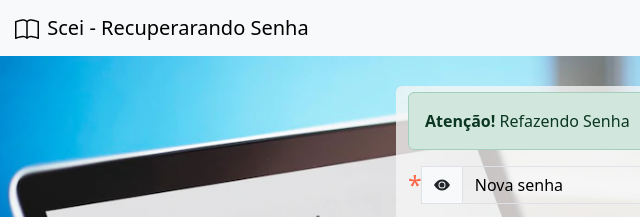
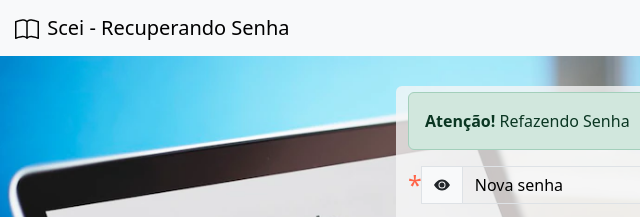
Before and after one commit to m-maciel3/agenda, a plain HTML site: page html/recuperandoSenha.html in a window 1280 px wide. Shown: the top 217 px of the page, 0-640 px from the left. Drawn offline with nearby package versions, Linux system fonts and the light colour scheme.

Commit message:
atualização

```diff
--- a/html/recuperandoSenha.html
+++ b/html/recuperandoSenha.html
@@ -19,7 +19,7 @@
             <svg xmlns="" width="30" height="24" fill="currentColor" class="bi bi-book" viewBox="0 0 16 16">
               <path d="M1 2.828c.885-.37 2.154-.769 3.388-.893 1.33-.134 2.458.063 3.112.752v9.746c-.935-.53-2.12-.603-3.213-.493-1.18.12-2.37.461-3.287.811V2.828zm7.5-.141c.654-.689 1.782-.886 3.112-.752 1.234.124 2.503.523 3.388.893v9.923c-.918-.35-2.107-.692-3.287-.81-1.094-.111-2.278-.039-3.213.492V2.687zM8 1.783C7.015.936 5.587.81 4.287.94c-1.514.153-3.042.672-3.994 1.105A.5.5 0 0 0 0 2.5v11a.5.5 0 0 0 .707.455c.882-.4 2.303-.881 3.68-1.02 1.409-.142 2.59.087 3.223.877a.5.5 0 0 0 .78 0c.633-.79 1.814-1.019 3.222-.877 1.378.139 2.8.62 3.681 1.02A.5.5 0 0 0 16 13.5v-11a.5.5 0 0 0-.293-.455c-.952-.433-2.48-.952-3.994-1.105C10.413.809 8.985.936 8 1.783z"/>
             </svg>
-            Scei - Recuperarando Senha
+            Scei - Recuperando Senha
           </a>
         </div>
       </nav>
```
Also changed, not shown: img/Alunos.png (added).
